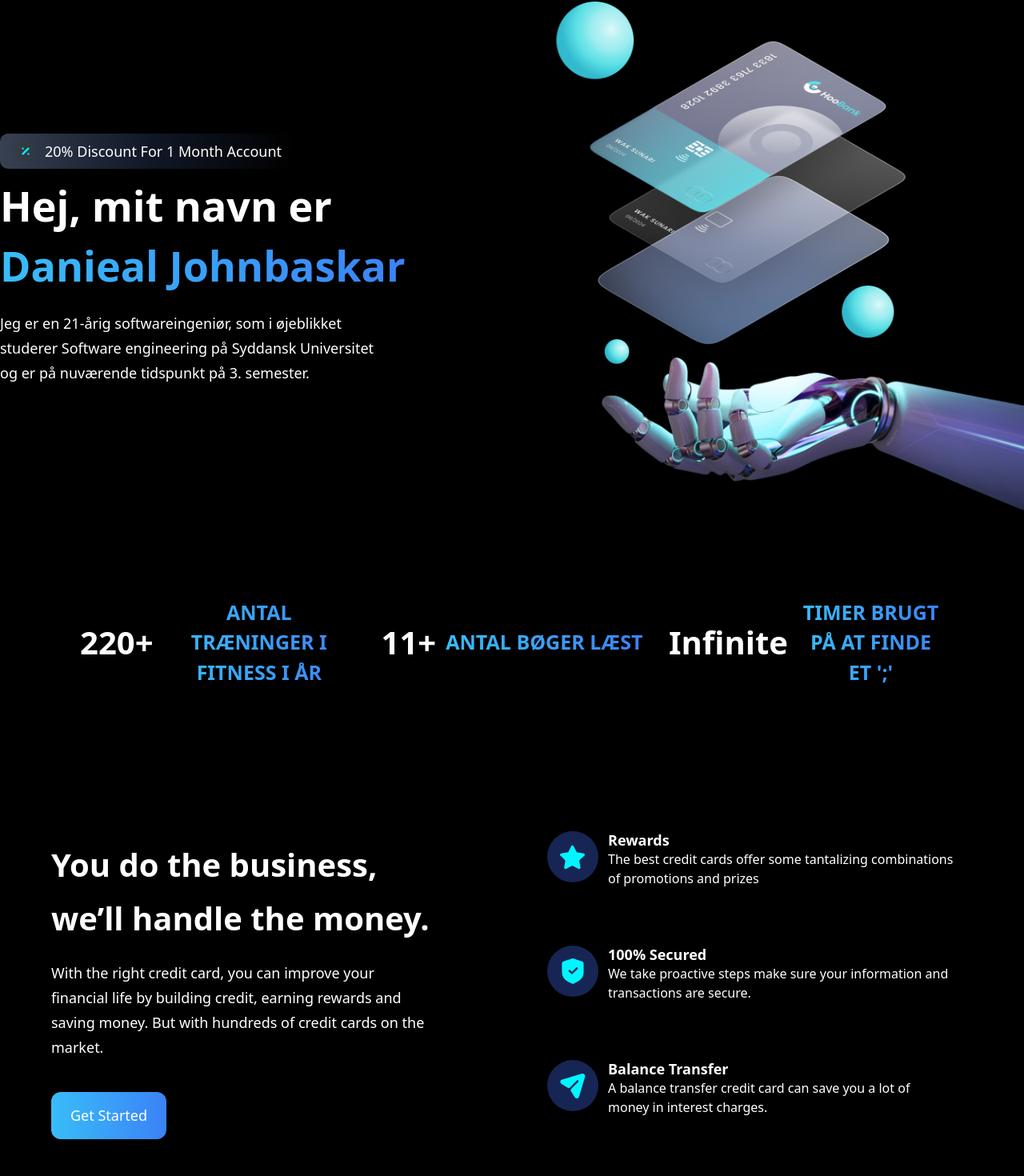
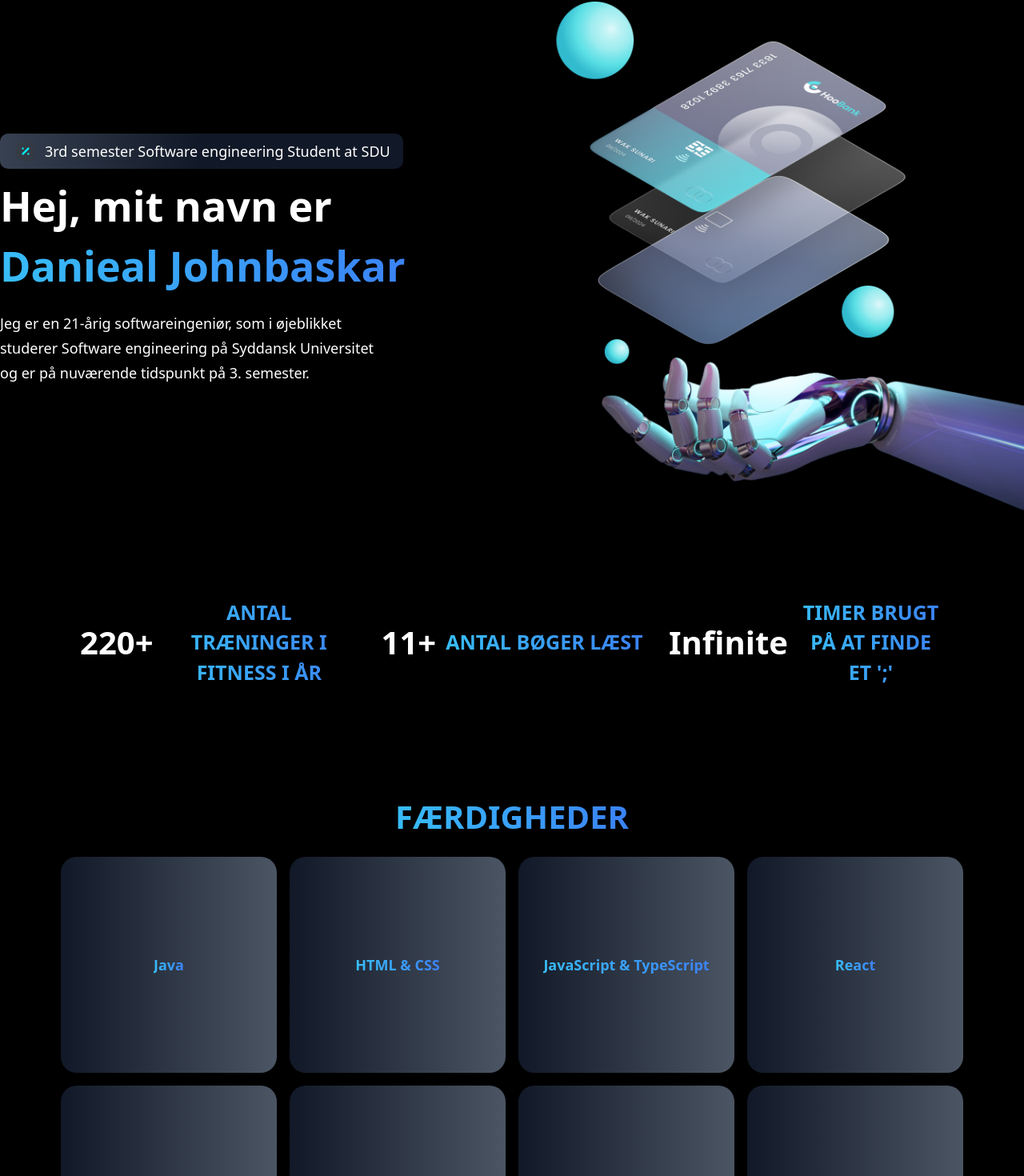
Before and after one commit to Daniea1/personal_cv, a React (Create React App) app: page / in a window 1280 px wide. Shown: the part 172-1642 px from the top of the page at 80% size. Built offline with nearby package versions, Linux system fonts and the light colour scheme.

Commit message:
Responsive Competence section added

```diff
--- a/package.json
+++ b/package.json
@@ -12,6 +12,7 @@
     "@types/react-dom": "^18.2.18",
     "react": "^18.2.0",
     "react-dom": "^18.2.0",
+    "react-icons": "^4.12.0",
     "react-scripts": "5.0.1",
     "typescript": "^4.9.5",
     "web-vitals": "^2.1.4"
--- a/src/App.tsx
+++ b/src/App.tsx
@@ -1,6 +1,6 @@
 import React from 'react';
 import styles from './style';
-import {Navbar, Business, Clients, CTA, Stats, Footer, Testimonials, Hero,} from "./Components";
+import {Navbar, Business, Clients, CTA, Stats, Footer, Testimonials, Hero, Competence} from "./Components";
 
 function App() {
     return (
@@ -20,6 +20,7 @@
             <div className = {`bg-black ${styles.paddingX} ${styles.flexStart}`} >
                 <div className = {`bg-black ${styles.boxWidth}`} >
                     <Stats />
+                    <Competence/>
                     <Business />
                     <Testimonials />
                     <Clients />
--- /dev/null
+++ b/src/Components/Accordion.tsx
@@ -0,0 +1,35 @@
+import React, { useState } from 'react';
+import { AccordionData } from "../constants";
+import {customColor} from "../style";
+
+const Accordion = () => {
+    const [activeIndex, setActiveIndex] = useState<number | null>(null);
+
+    const handleClick = (index: number) => {
+        setActiveIndex((prevIndex) => (prevIndex === index ? null : index));
+    };
+
+    return (
+        <div className="grid grid-cols-1 md:grid-cols-2 lg:grid-cols-4 gap-4">
+            {AccordionData.map((item, index) => (
+                <div key={index} className="col-span-1 md:col-span-1 lg:col-span-1">
+                    <div className={`px-5 py-12 rounded-[20px] w-[270px] h-[270px] grid justify-items-center
+                     ${customColor.cardsBackground}`} onClick={() => handleClick(index)}>
+                        <div className="flex items-center justify-between cursor-pointer" >
+                            <h2 className={`text-lg font-semibold ${customColor.gradientBlue}`}>
+                                {item.title}
+                            </h2>
+                        </div>
+                        {activeIndex === index && (
+                            <div className="mt-2 text-white max-h-32 overflow-y-auto">
+                                {item.text}
+                            </div>
+                        )}
+                    </div>
+                </div>
+            ))}
+        </div>
+    );
+};
+
+export default Accordion;
--- a/src/Components/Business.tsx
+++ b/src/Components/Business.tsx
@@ -14,8 +14,8 @@
                 <p className={`${styles.paragraph} max-w-[470px] mt-5`}>
                     With the right credit card, you can improve your financial life
                     by building credit, earning rewards and saving money.
-                    But with hundreds of credit cards on the market.</p >
-
+                    But with hundreds of credit cards on the market.
+                </p >
                 <Button styles="mt-10"/>
             </div >
 
--- /dev/null
+++ b/src/Components/Competence.tsx
@@ -0,0 +1,21 @@
+import React from 'react';
+import {customColor} from "../style";
+import Accordion from "./Accordion";
+
+const Competence = () => {
+    return (
+        <section id = "competence" className = "" >
+            <div className = "grid justify-items-center" >
+                <div className = {` font-poppins font-semibold xs:text-[25px] text-[40px]
+                xs:leading-[26px] leading[21px] ${customColor.gradientBlue} uppercase mb-5 mt-10`} >
+                    Færdigheder
+                </div >
+                <div >
+                    <Accordion />
+                </div >
+            </div >
+        </section >
+    )
+};
+
+export default Competence;
--- a/src/Components/Hero.tsx
+++ b/src/Components/Hero.tsx
@@ -9,11 +9,10 @@
         <section id = "home" className = {`flex md:flex-row flex-col ${styles.paddingY}`} >
             <div className = {`flex-1 ${styles.flexStart} flex-col xl:px-0 sm:px-16 px-6`} >
                 <div
-                    className = "flex flex-row items-center py-[6px] px-4 bg-gradient-to-r from-gray-700 via-gray-900 to-black rounded-[10px] mb-2 text-white" >
+                    className = {`flex flex-row items-center py-[6px] px-4 bg-gradient-to-r ${customColor.gradientGrey} rounded-[10px] mb-2 text-white`} >
                     <img src = {discount} alt = "discount" className = "w-[32px] h-[32px]" />
                     <p className = {`${styles.paragraph} ml-2`} >
-                        <span className = "text-white" >20%</span > Discount For{" "}
-                        <span className = "text-white" >1 Month</span > Account
+                        <span className = "text-white" >3rd semester Software engineering Student at SDU</span >
                     </p >
                 </div >
 
--- a/src/Components/index.ts
+++ b/src/Components/index.ts
@@ -6,6 +6,7 @@
 import Footer from "./Footer";
 import Testimonials from "./Testimonials";
 import Hero from "./Hero";
+import Competence from "./Competence";
 
 export {
     Navbar,
@@ -16,4 +17,5 @@
     Footer,
     Testimonials,
     Hero,
+    Competence,
 };
--- a/src/constants/index.ts
+++ b/src/constants/index.ts
@@ -1,4 +1,5 @@
 import { people01, people02, people03, facebook, instagram, linkedin, airbnb, binance, coinbase, dropbox, send, shield, star  } from "../assets";
+import Accordion from "../Components/Accordion";
 
 export const navLinks = [
     {
@@ -8,6 +9,10 @@
     {
         id: "features",
         title: "Features",
+    },
+    {
+        id: "competence",
+        title: "Kompetencer",
     },
     {
         id: "clients",
@@ -96,9 +101,9 @@
         link: "https://www.instagram.com/danieal__j/",
     },
     {
-        id: "social-media-4",
+        id: "social-media-3",
         icon: linkedin,
-        link: "www.linkedin.com/in/danieal-johnbaskar",
+        link: "https://www.linkedin.com/in/danieal-johnbaskar",
     },
 ];
 
@@ -120,3 +125,38 @@
         logo: dropbox,
     },
 ];
+
+export const AccordionData = [
+    {
+        title: 'Java',
+        text: 'I have experience working with Java, a high-level, class-based, object-oriented programming language designed for building scalable and reliable applications.',
+    },
+    {
+        title: 'HTML & CSS',
+        text: 'I am familiar with HTML (Hypertext Markup Language) and CSS (Cascading Style Sheets), using them to create well-structured and visually appealing web pages.',
+    },
+    {
+        title: 'JavaScript & TypeScript',
+        text: 'I have hands-on experience with JavaScript and TypeScript, leveraging their capabilities to create dynamic and robust web applications.',
+    },
+    {
+        title: 'React',
+        text: 'I am proficient in React, a JavaScript library for building user interfaces. I have utilized React to develop responsive and interactive single-page applications.',
+    },
+    {
+        title: 'React Native',
+        text: 'I have experience with React Native, using it to build cross-platform mobile applications. It allows me to leverage my React skills for mobile development.',
+    },
+    {
+        title: 'MongoDB',
+        text: 'I have worked with MongoDB, a NoSQL database program. My experience includes designing flexible data models for scalable and high-performance applications.',
+    },
+    {
+        title: 'PostgreSQL',
+        text: 'I have experience with PostgreSQL, a powerful open-source relational database system. I have utilized it to design and manage relational databases for various applications.',
+    },
+    {
+        title: 'Firebase',
+        text: 'I am familiar with Firebase, a platform developed by Google for creating mobile and web applications. I have utilized Firebase for various features such as authentication, real-time database, and hosting.',
+    },
+];
--- a/src/style.ts
+++ b/src/style.ts
@@ -27,6 +27,7 @@
 
 export const customColor = {
     gradientBlue: "bg-gradient-to-r from-sky-400 to-blue-500 text-transparent bg-clip-text",
+    gradientGrey: "bg-gradient-to-r from-gray-700 via-gray-900 to-gray-900",
     buttonGradientBlue: "bg-gradient-to-r from-sky-400 to-blue-500",
     cardHover: "hover:bg-gray-700",
     cardsBackground: "bg-gradient-to-b from-gray-900 to-gray-600 bg-gradient-to-r"
```
Also changed, not shown: src/Components/FeedbackCard.tsx (+5 -2 lines), 1 other file (tests, documents, lock files or other folders).
